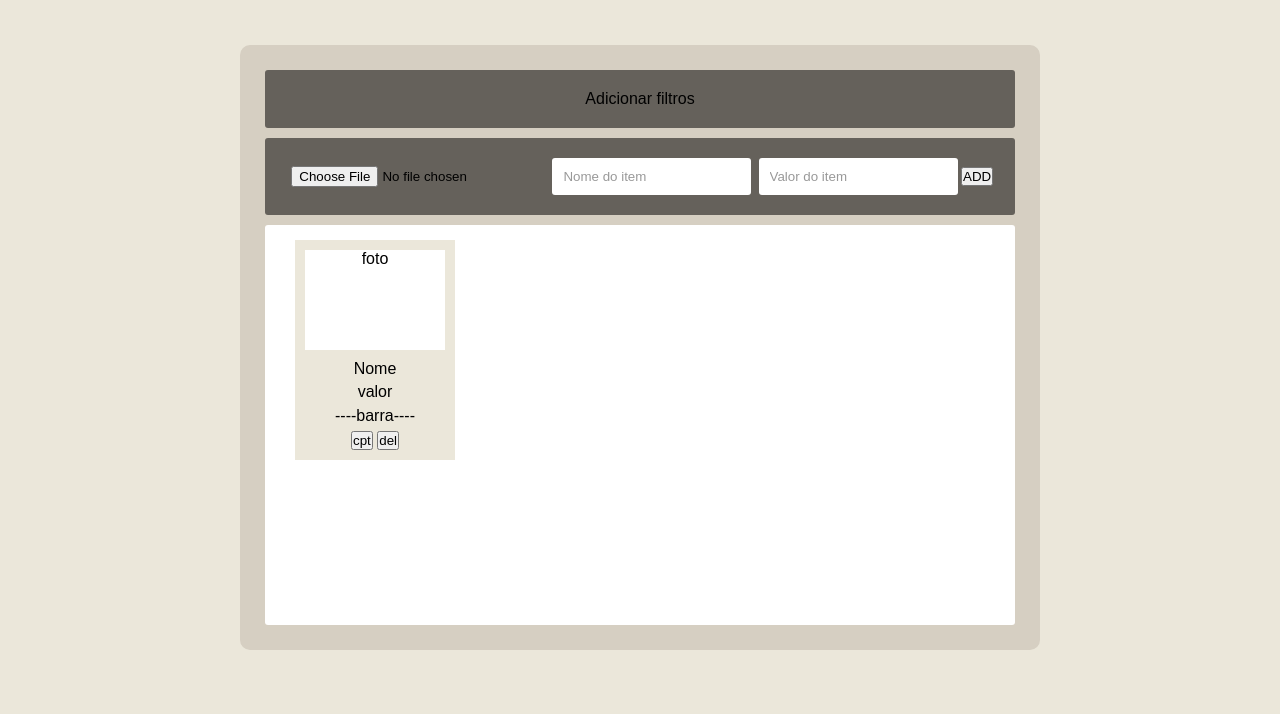
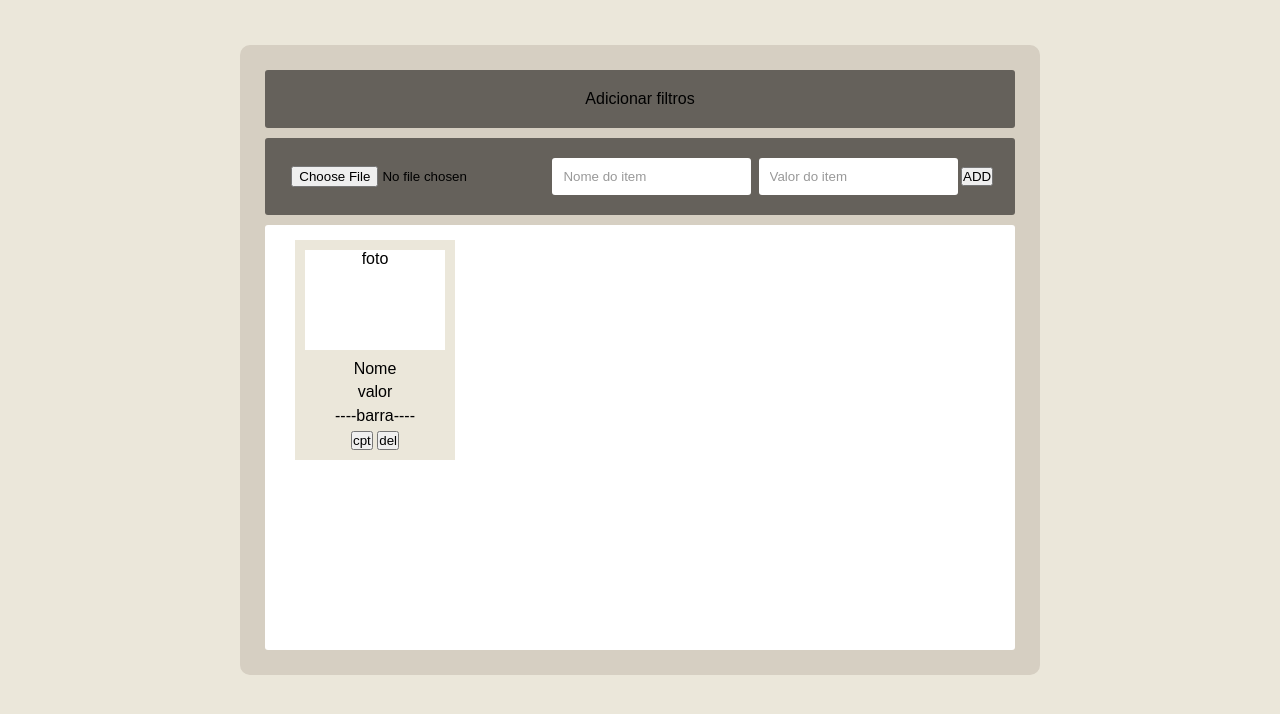
Before and after one commit to Gustavo-SantosDev/Wishlist, a plain HTML site: page html/main.html in a window 1280 px wide. Shown: the part 64-778 px from the top of the page. Drawn offline with Linux system fonts and the light colour scheme.

Commit message:
ficou alguma coisa pra tras

```diff
--- a/css/main.css
+++ b/css/main.css
@@ -164,7 +164,7 @@ main{
 
     width: 100%;
 
-    height: calc(100dvh - 195px); /* 80px = altura do header */
+    height: calc(100dvh - 170px); /* 80px = altura do header */
     overflow: hidden;
     margin-top: 0;
 
@@ -202,6 +202,10 @@ main{
     transition: 0.3s ease;
 }
 
+.input-img{
+
+}
+
 .input-gen:focus{
     outline: none;
     border: 1px solid var(--cor-principal);
@@ -210,7 +214,7 @@ main{
 
 .box-items{
     display: grid;
-    justify-content: flex-start;
+    justify-content: start;
     align-items: flex-start;
     grid-template-columns: repeat(auto-fit, minmax(150px, 160px));
     gap: 10px;
```
